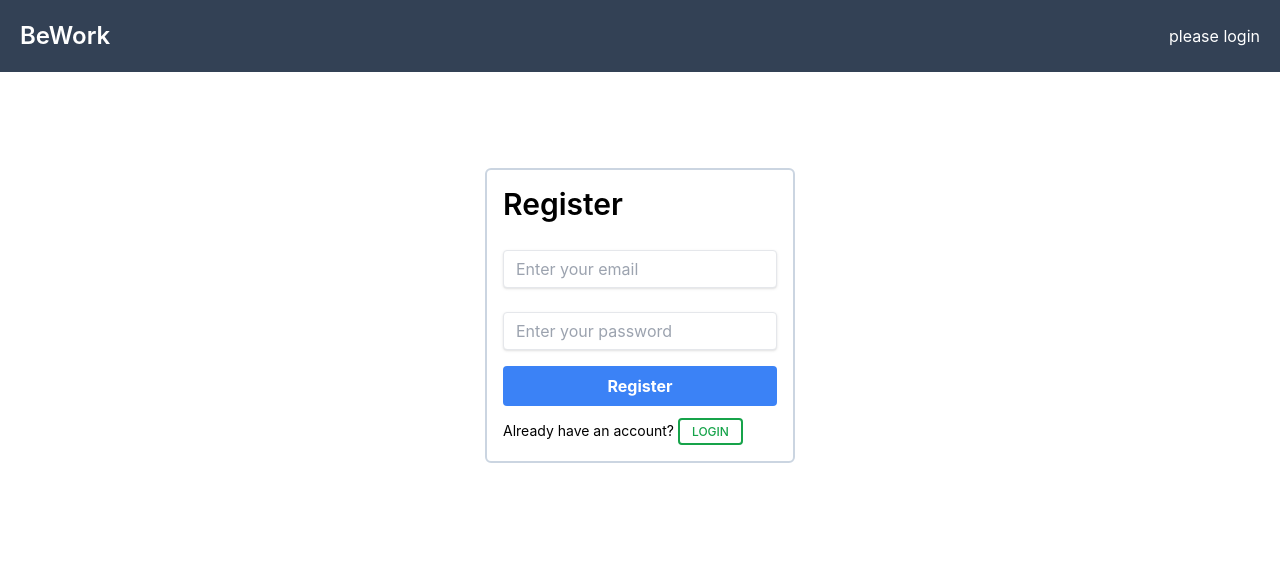
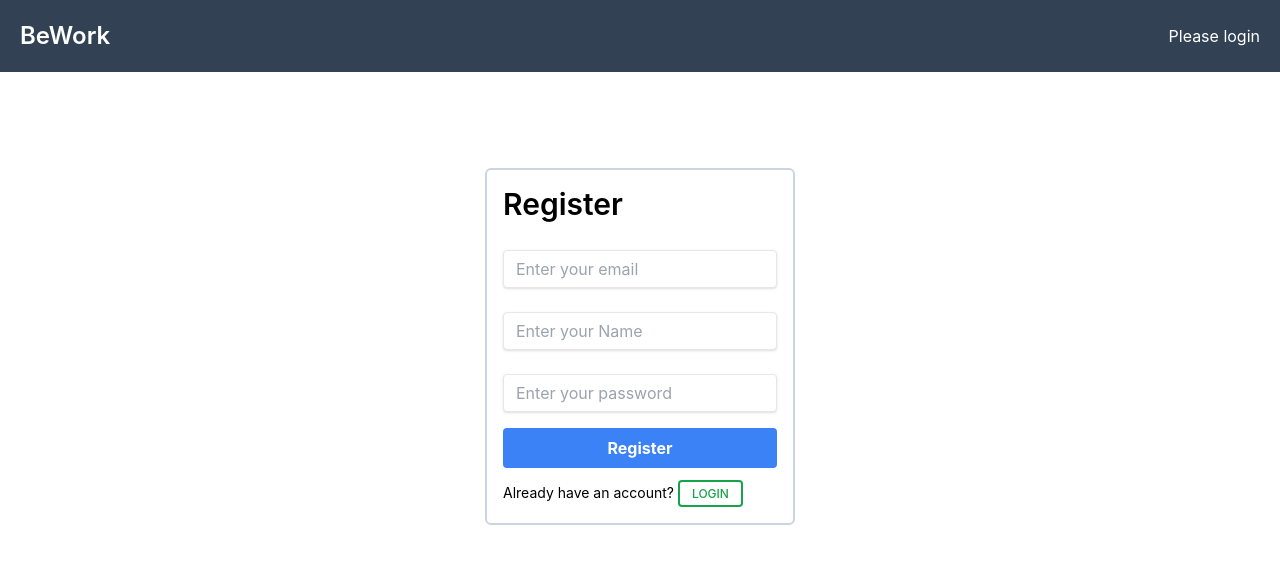
Before and after one commit to oskarri/incredicorp, a React (Create React App) app: page /register in a window 1280 px wide. Shown: the top 564 px of the page. Built offline with nearby package versions, Linux system fonts and the light colour scheme; no server answers.

Commit message:
final final push

```diff
--- a/src/App.js
+++ b/src/App.js
@@ -5,8 +5,8 @@ import { useEffect, useState } from "react"
 import { initializeApp } from "firebase/app";
 import { collection, query, where, getDocs, getDoc, doc } from "firebase/firestore";
 import { getFirestore } from "firebase/firestore";
-import { BrowserRouter as Router, Routes, Route, Navigate } from 'react-router-dom';
-
+import { BrowserRouter as Router, Routes, Route, Navigate, useNavigate } from 'react-router-dom';
+import { signOut } from "firebase/auth"
 import Form from './form';
 import Login from './Login';
 import Register from './Register';
@@ -82,7 +82,20 @@ function App() {
       <div className="flex flex-col h-screen">
         <header className="w-full h-max bg-slate-700 text-white grow-0 flex flex-row justify-between items-center py-5 px-5">
           <span className='font-semibold text-2xl'>BeWork</span>
-          <span className=''>{currentUser ? currentUser.data().email : "please login"}</span>
+          <div>
+            {currentUser ? (
+              <div>
+                <span onClick={() => {
+                  signOut(auth)
+                }}
+                  className='ml-1 inline-block px-3 ml-16 py-1 border-2 border-red-600 text-red-600 font-medium text-xs leading-tight uppercase rounded hover:bg-black hover:bg-opacity-5 focus:outline-none focus:ring-0 transition duration-150 ease-in-out'>
+                  Sign out
+                </span>
+                <span className=''>{currentUser ? currentUser.data().email : "please login"}</span>
+              </div>
+            ) : (<span>Please login</span>)}
+          </div>
+
         </header>
         <div className='grow place-content-center flex flex-row justfiy-between'>
           <div className=' h-max w-max my-24 p-4 rounded-md border-slate-300 border-2'>
@@ -96,10 +109,10 @@ function App() {
                 } />
                 <Route exact path='/posts' element={
                   currentUser &&
-                    <Posts />
+                  <Posts />
                 } />
                 <Route exact path='/login' element={
-                    <Login />
+                  <Login />
                 } />
                 <Route exact path='/success' element={<Profile />} />
               </Routes>
--- a/src/Register.jsx
+++ b/src/Register.jsx
@@ -7,6 +7,7 @@ import { doc, setDoc } from 'firebase/firestore'
 function Register() {
 
   const [email, setEmail] = useState('')
+  const [name, setName] = useState('')
   const [password, setPassword] = useState('')
   const [confirmPassword, setConfirmPassword] = useState('')
   const [error, setError] = useState('')
@@ -22,7 +23,7 @@ function Register() {
         console.log("created user", user.user.uid)
         const createUser = async () => {
           await setDoc(doc(db, "Users", user.user.uid), {
-            name: "Placeholder",
+            name: name,
             email: user.user.email,
             role: 'member',
           })
@@ -48,7 +49,13 @@ function Register() {
             required
             className='shadow appearance-none border rounded w-full my-2 py-2 px-3 text-gray-700 leading-tight focus:outline-none focus:shadow-outline'
             onChange={e => setEmail(e.target.value)}/>
-
+          <input
+            type='name'
+            value={name}
+            placeholder="Enter your Name"
+            required
+            className='shadow appearance-none border rounded w-full my-2 py-2 px-3 text-gray-700 leading-tight focus:outline-none focus:shadow-outline'
+            onChange={e => setName(e.target.value)}/>
           <input
             type='password'
             value={password}
```
